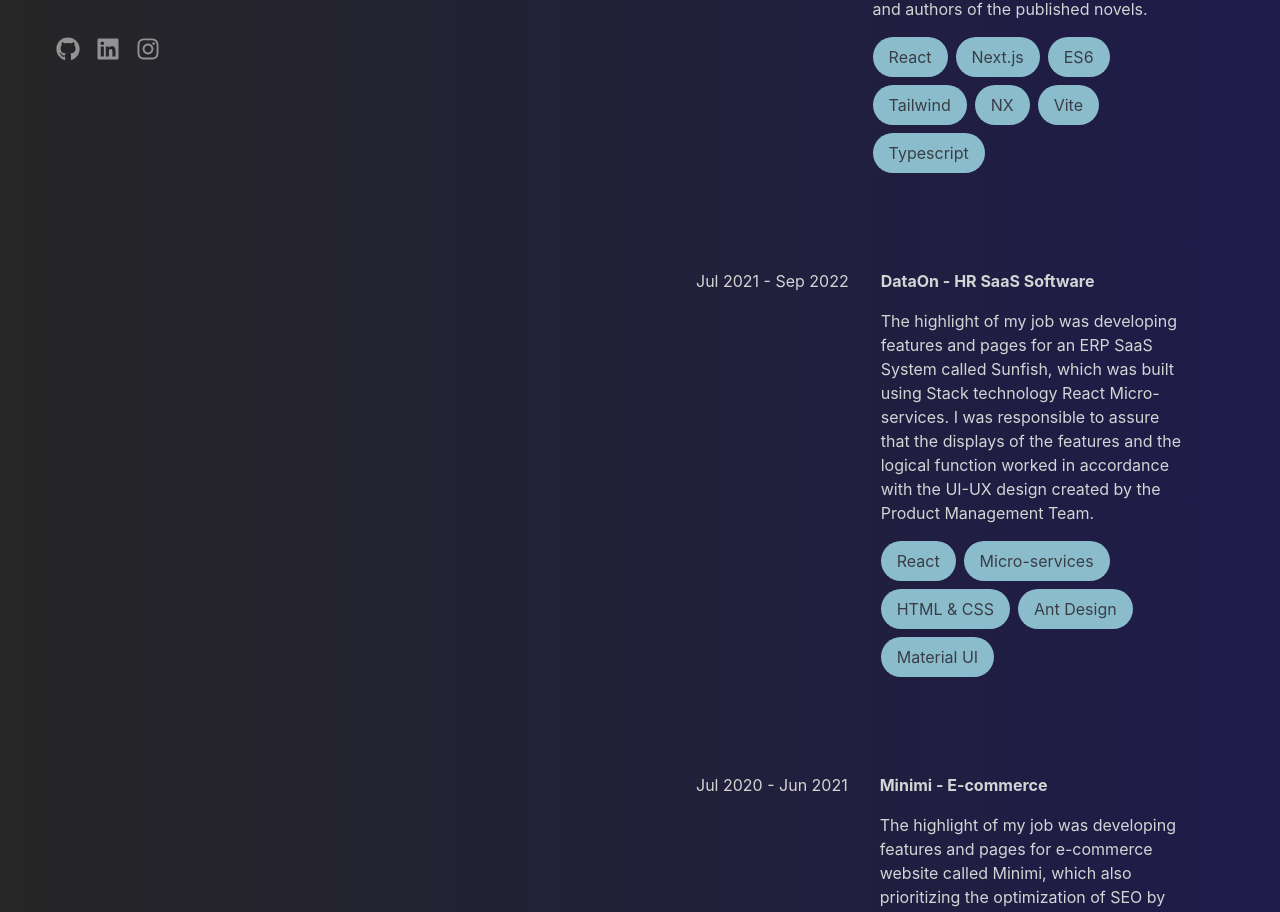
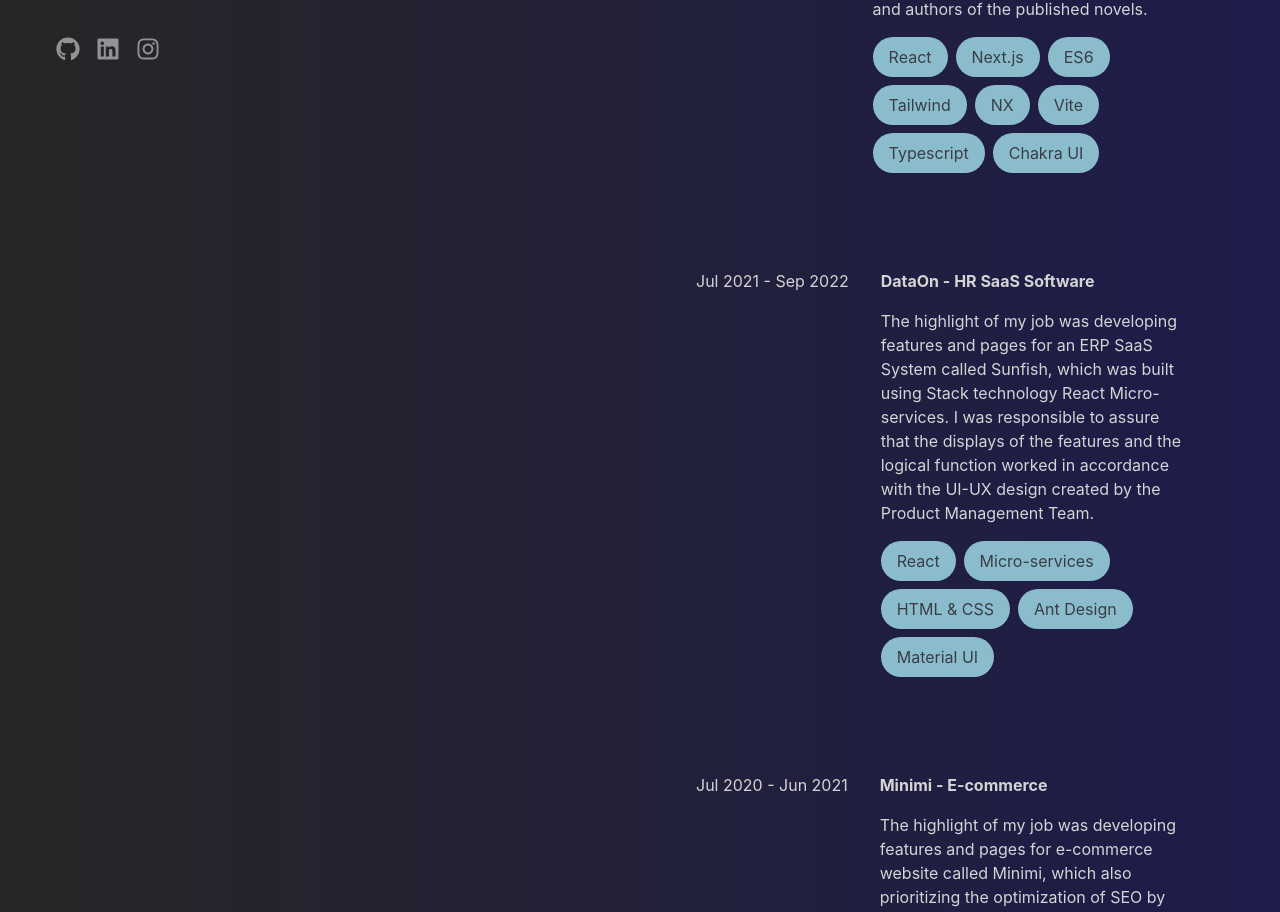
Before and after one commit to adrianrivald/adrian-portofolio, a Next.js app: page / in a window 1280 px wide. Shown: the part 772-1684 px from the top of the page. Built offline with nearby package versions, Linux system fonts and the light colour scheme.

Commit message:
Update companies.ts

```diff
--- a/constants/companies.ts
+++ b/constants/companies.ts
@@ -12,6 +12,7 @@
       "NX",
       "Vite",
       "Typescript",
+      "Chakra UI"
     ],
   },
   {
```
